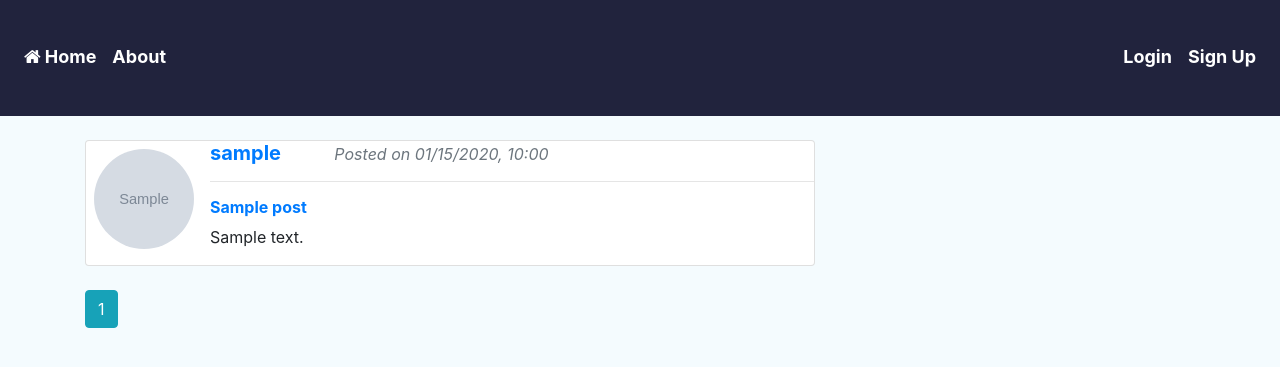
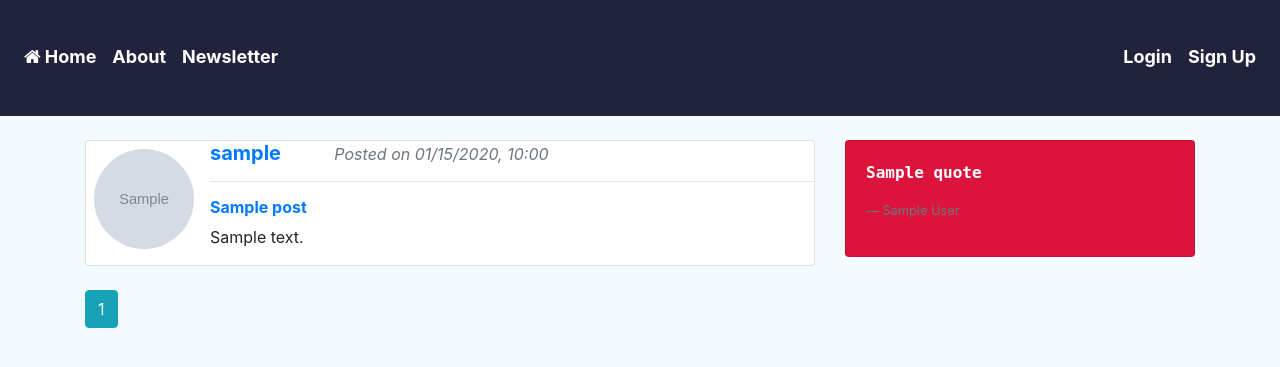
Before and after one commit to kelvinkyalo/mad-blogger, a Flask app: page / in a window 1280 px wide. Shown: the top 367 px of the page. Run offline with Flask 2, Linux system fonts and the light colour scheme; tables that the repository leaves empty hold one stand-in row (values such as "Sample post"); grey boxes marked "Sample" are stand-in pictures; a database or web service that is not in the repository returns one stand-in record (values such as "Sample title"); data that the repository does not hold is empty; some libraries are stand-ins or nearby versions.

Commit message:
Adding a blockquote to display the random quotes

```diff
--- a/blog/templates/layout.html
+++ b/blog/templates/layout.html
@@ -21,6 +21,7 @@
             <div class="navbar-nav mr-auto">
                 <a href="{{ url_for('home') }}" class="nav-item nav-link" style="color: white;"><i class="fa fa-home mr-1" aria-hidden="true" style="color: white;"></i>Home</a>
                 <a href="{{ url_for('about') }}" class="nav-item nav-link" style="color: white;">About</a>
+                <a href="{{ url_for('newsletter') }}" class="nav-item nav-link" style="color: white;">Newsletter</a>
             </div>
             <div class="navbar-nav">
                 {% if current_user.is_authenticated %}
@@ -37,6 +38,7 @@
     <br>
     <div class="container">
         <div class="row">
+            <!-- col-md-8 section -->
             <div class="col-md-8">
                 {% with messages = get_flashed_messages(with_categories=true) %}
                     {% if messages %}
@@ -49,8 +51,19 @@
                 {% endwith %}
                 {% block content %} {% endblock %}
             </div>
+            <!-- col-md-4 section -->
             <div class="col-md-4">
-
+                <div class="card" style="padding: 20px; background-color: crimson;">
+                    <blockquote class="blockquote-reverse">
+                        <p style="font-family: monospace;
+                                font-weight: 600;
+                                color: white;
+                                font-size: 16px;">
+                                {{ quotes.quote }}
+                        </p>
+                        <footer class="blockquote-footer">{{ quotes.author }}</footer>
+                    </blockquote>
+                </div>
             </div>
         </div>
     </div>
```
